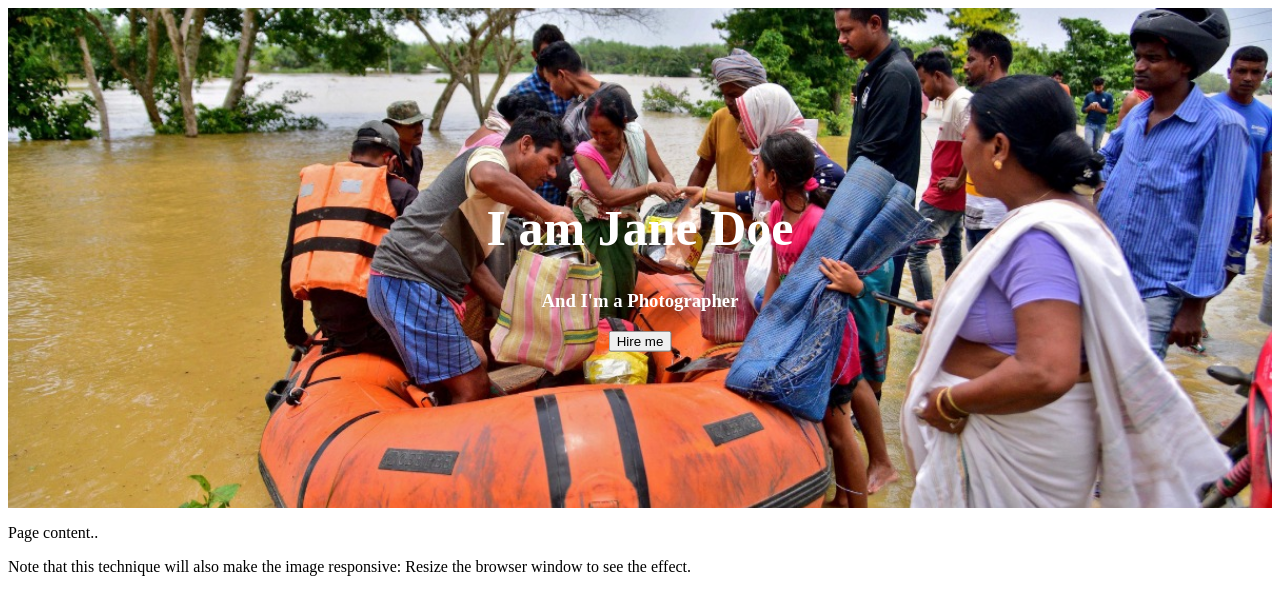
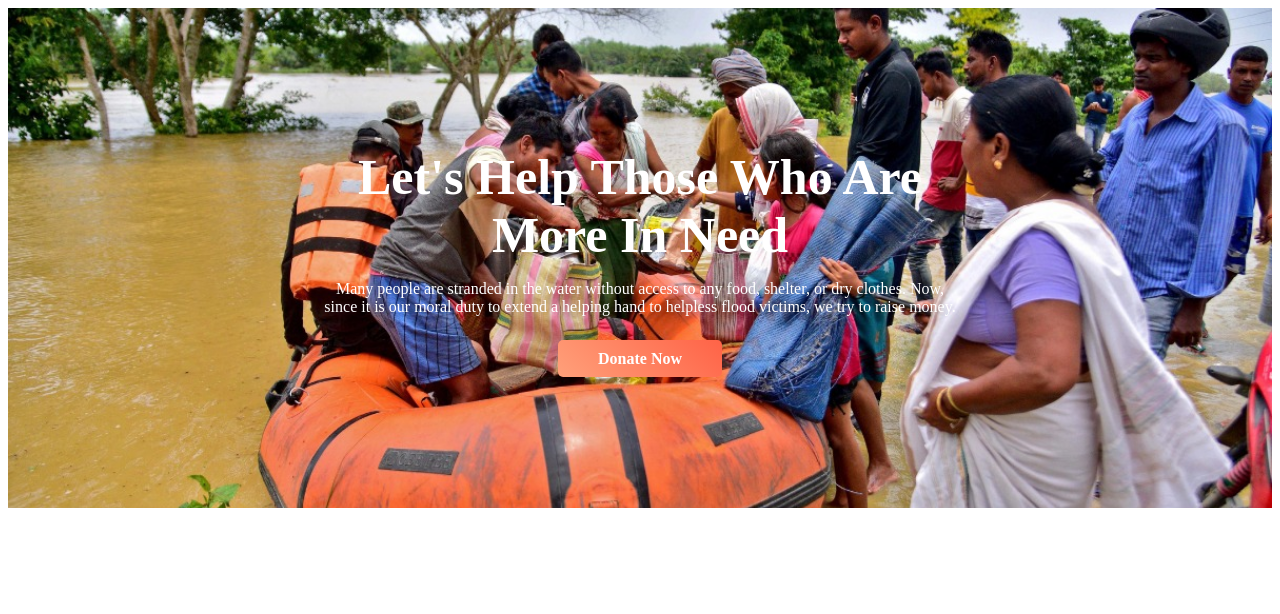
Before and after one commit to Imrantipu/donate-online, a plain HTML site: page index.html in a window 1280 px wide. Drawn offline with Linux system fonts and the light colour scheme.

Commit message:
written first block

```diff
--- a/index.html
+++ b/index.html
@@ -10,17 +10,20 @@
 </head>
 
 <body>
+    <section class="donate-now">
+        <div class="hero-text">
+            <h1>Let's Help Those Who Are</h1>
+            <h1>More In Need</h1>
+            <p>Many people are stranded in the water without access to any food, shelter, or dry clothes. Now, since
+                it is our moral duty to extend a helping hand to helpless flood victims, we try to raise money.</p>
+            <br>
+            <a class="anchor-button" href="">Donate Now</a>
 
-    <div class="hero-image">
-        <div class="hero-text">
-            <h1 style="font-size:50px">I am Jane Doe</h1>
-            <h3>And I'm a Photographer</h3>
-            <button>Hire me</button>
         </div>
-    </div>
 
-    <p>Page content..</p>
-    <p>Note that this technique will also make the image responsive: Resize the browser window to see the effect.</p>
+
+    </section>
+
 
 </body>
 
--- a/style.css
+++ b/style.css
@@ -1,16 +1,18 @@
-<style>body {
-    margin: 0;
-    font-family: sans-serif;
+body {
+    body {
+        margin: 0;
+        font-family: 'Poppins', sans-serif;
+    }
 }
 
-.hero-image {
+.donate-now {
     background-image: url("/images/donation5.jpg");
-    background-color: #cccccc;
     height: 500px;
     background-position: center;
     background-repeat: no-repeat;
     background-size: cover;
     position: relative;
+
 }
 
 .hero-text {
@@ -22,4 +24,18 @@
     color: white;
 }
 
-</style>
+h1 {
+    font-size: 50px;
+    text-align: center;
+    margin: 0px;
+    padding: 0px;
+}
+
+.anchor-button {
+    text-decoration: none;
+    background: linear-gradient(45deg, lightsalmon, tomato);
+    padding: 10px 40px;
+    border-radius: 5px;
+    color: white;
+    font-weight: 700;
+}
```
